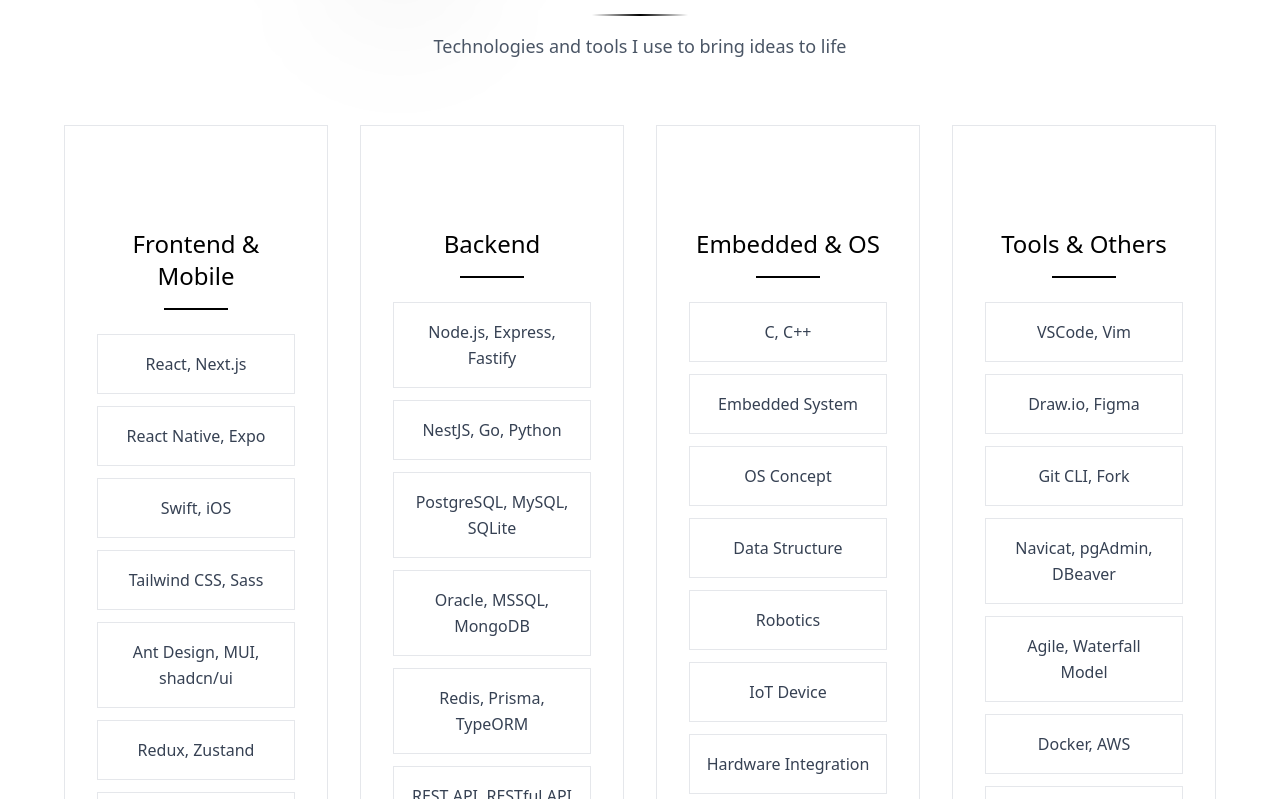
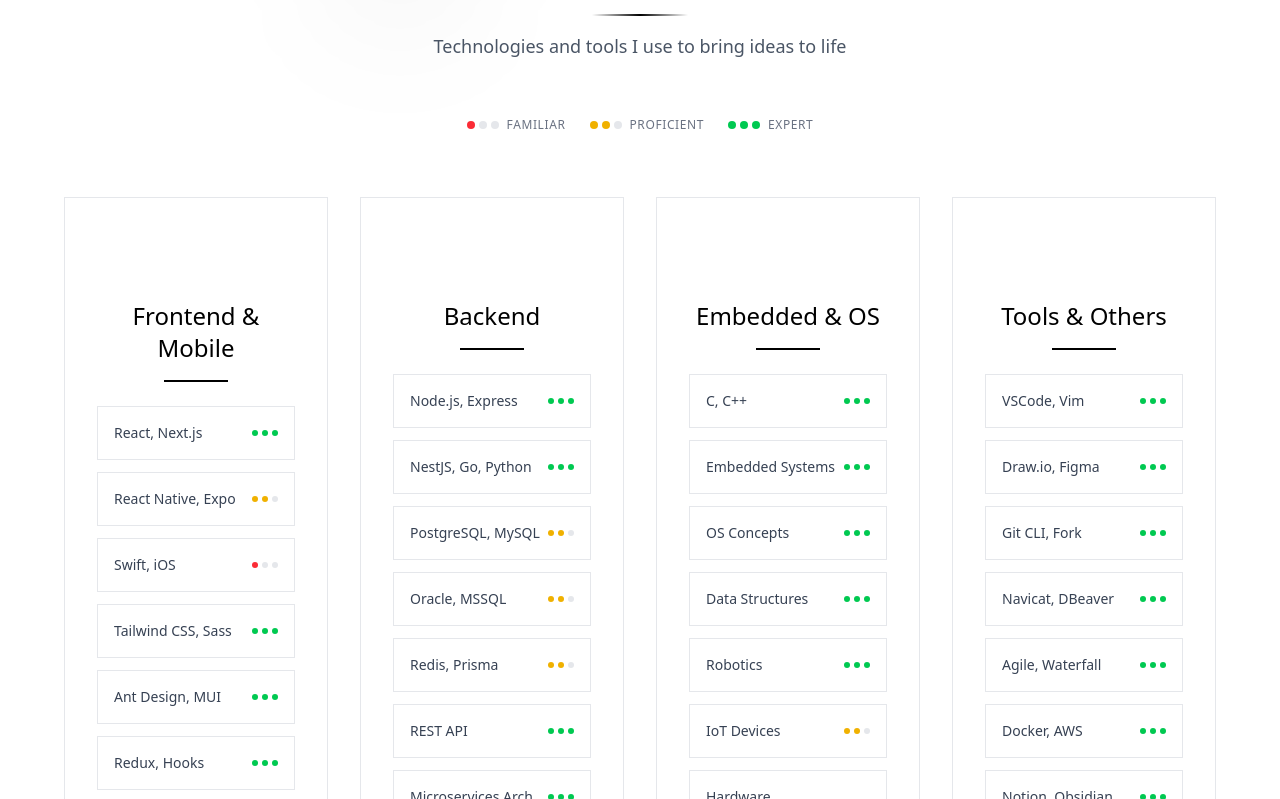
Before and after one commit to Tisarji/jirasit-portfolio, a Next.js app in the folder project/: page / in a window 1280 px wide. Shown: the part 2101-2900 px from the top of the page. Built offline with nearby package versions, Linux system fonts and the light colour scheme; some icons are missing.

Commit message:
feat: Add skill level data and visual indicators with a legend to the Skills component.

```diff
--- a/project/src/components/Skills.tsx
+++ b/project/src/components/Skills.tsx
@@ -10,52 +10,52 @@
 		{
 			title: "Frontend & Mobile",
 			skills: [
-				"React, Next.js",
-				"React Native, Expo",
-				"Swift, iOS",
-				"Tailwind CSS, Sass",
-				"Ant Design, MUI, shadcn/ui",
-				"Redux, Zustand",
-				"React Lifecycle, Hooks"
+				{ name: "React, Next.js", level: 3 },
+				{ name: "React Native, Expo", level: 2 },
+				{ name: "Swift, iOS", level: 1 },
+				{ name: "Tailwind CSS, Sass", level: 3 },
+				{ name: "Ant Design, MUI", level: 3 },
+				{ name: "Redux, Hooks", level: 3 },
+				{ name: "React Lifecycle", level: 2 }
 			],
 			icon: <PaletteIcon sx={{ fontSize: 48 }} />
 		},
 		{
 			title: "Backend",
 			skills: [
-				"Node.js, Express, Fastify",
-				"NestJS, Go, Python",
-				"PostgreSQL, MySQL, SQLite",
-				"Oracle, MSSQL, MongoDB",
-				"Redis, Prisma, TypeORM",
-				"REST API, RESTful API",
-				"Microservices Arch."
+				{ name: "Node.js, Express", level: 3 },
+				{ name: "NestJS, Go, Python", level: 3 },
+				{ name: "PostgreSQL, MySQL", level: 2 },
+				{ name: "Oracle, MSSQL", level: 2 },
+				{ name: "Redis, Prisma", level: 2 },
+				{ name: "REST API", level: 3 },
+				{ name: "Microservices Arch.", level: 3 }
 			],
 			icon: <StorageIcon sx={{ fontSize: 48 }} />
 		},
 		{
 			title: "Embedded & OS",
 			skills: [
-				"C, C++",
-				"Embedded System",
-				"OS Concept",
-				"Data Structure",
-				"Robotics",
-				"IoT Device",
-				"Hardware Integration"
+				{ name: "C, C++", level: 3 },
+				{ name: "Embedded Systems", level: 3 },
+				{ name: "OS Concepts", level: 3 },
+				{ name: "Data Structures", level: 3 },
+				{ name: "Robotics", level: 3 },
+				{ name: "IoT Devices", level: 2 },
+				{ name: "Hardware Integration", level: 2 }
 			],
 			icon: <PrecisionManufacturingIcon sx={{ fontSize: 48 }} />
 		},
 		{
 			title: "Tools & Others",
 			skills: [
-				"VSCode, Vim",
-				"Draw.io, Figma",
-				"Git CLI, Fork",
-				"Navicat, pgAdmin, DBeaver",
-				"Agile, Waterfall Model",
-				"Docker, AWS",
-				"Notion, Obsidian, Markdown"
+				{ name: "VSCode, Vim", level: 3 },
+				{ name: "Draw.io, Figma", level: 3 },
+				{ name: "Git CLI, Fork", level: 3 },
+				{ name: "Navicat, DBeaver", level: 3 },
+				{ name: "Agile, Waterfall", level: 3 },
+				{ name: "Docker, AWS", level: 3 },
+				{ name: "Notion, Obsidian", level: 3 }
 			],
 			icon: <BuildIcon sx={{ fontSize: 48 }} />
 		}
@@ -78,6 +78,34 @@
 					<p className="text-lg text-gray-600 dark:text-gray-400 font-light max-w-2xl mx-auto leading-relaxed">
 						Technologies and tools I use to bring ideas to life
 					</p>
+
+					{/* Legend for Skill Levels */}
+					<div className="flex justify-center items-center gap-6 mt-8 pt-6">
+						<div className="flex items-center gap-2">
+							<div className="flex gap-1">
+								<div className="w-2 h-2 rounded-full bg-red-500"></div>
+								<div className="w-2 h-2 rounded-full bg-gray-200 dark:bg-gray-800"></div>
+								<div className="w-2 h-2 rounded-full bg-gray-200 dark:bg-gray-800"></div>
+							</div>
+							<span className="text-xs text-gray-500 uppercase tracking-wider">Familiar</span>
+						</div>
+						<div className="flex items-center gap-2">
+							<div className="flex gap-1">
+								<div className="w-2 h-2 rounded-full bg-yellow-500"></div>
+								<div className="w-2 h-2 rounded-full bg-yellow-500"></div>
+								<div className="w-2 h-2 rounded-full bg-gray-200 dark:bg-gray-800"></div>
+							</div>
+							<span className="text-xs text-gray-500 uppercase tracking-wider">Proficient</span>
+						</div>
+						<div className="flex items-center gap-2">
+							<div className="flex gap-1">
+								<div className="w-2 h-2 rounded-full bg-green-500"></div>
+								<div className="w-2 h-2 rounded-full bg-green-500"></div>
+								<div className="w-2 h-2 rounded-full bg-green-500"></div>
+							</div>
+							<span className="text-xs text-gray-500 uppercase tracking-wider">Expert</span>
+						</div>
+					</div>
 				</div>
 
 				<div className="grid grid-cols-1 md:grid-cols-2 lg:grid-cols-4 gap-8">
@@ -96,10 +124,30 @@
 							<div className="space-y-3">
 								{category.skills.map((skill, skillIndex) => (
 									<div key={skillIndex} className="group/skill">
-										<div className="p-4 border border-gray-200 dark:border-gray-800 hover:border-black dark:hover:border-white transition-all duration-300 text-center relative overflow-hidden">
-											<span className="relative z-10 text-gray-700 dark:text-gray-300 group-hover/skill:text-black dark:group-hover/skill:text-white transition-colors duration-300 font-medium">
-												{skill}
+										<div className="p-4 border border-gray-200 dark:border-gray-800 hover:border-black dark:hover:border-white transition-all duration-300 flex justify-between items-center relative overflow-hidden">
+											<span className="relative z-10 text-gray-700 dark:text-gray-300 group-hover/skill:text-black dark:group-hover/skill:text-white transition-colors duration-300 font-medium text-sm">
+												{skill.name}
 											</span>
+
+											{/* Skill Level Indicator */}
+											<div className="flex gap-1 relative z-10">
+												{[1, 2, 3].map((levelIndicator) => {
+													let dotColor = 'bg-gray-200 dark:bg-gray-800';
+													if (levelIndicator <= skill.level) {
+														if (skill.level === 3) dotColor = 'bg-green-500';
+														else if (skill.level === 2) dotColor = 'bg-yellow-500';
+														else if (skill.level === 1) dotColor = 'bg-red-500';
+													}
+
+													return (
+														<div
+															key={levelIndicator}
+															className={`w-1.5 h-1.5 rounded-full transition-colors duration-300 ${dotColor}`}
+														></div>
+													);
+												})}
+											</div>
+
 											<div className="absolute inset-0 bg-gray-50 dark:bg-gray-800 transform scale-x-0 group-hover/skill:scale-x-100 transition-transform duration-300 origin-left"></div>
 										</div>
 									</div>
```
